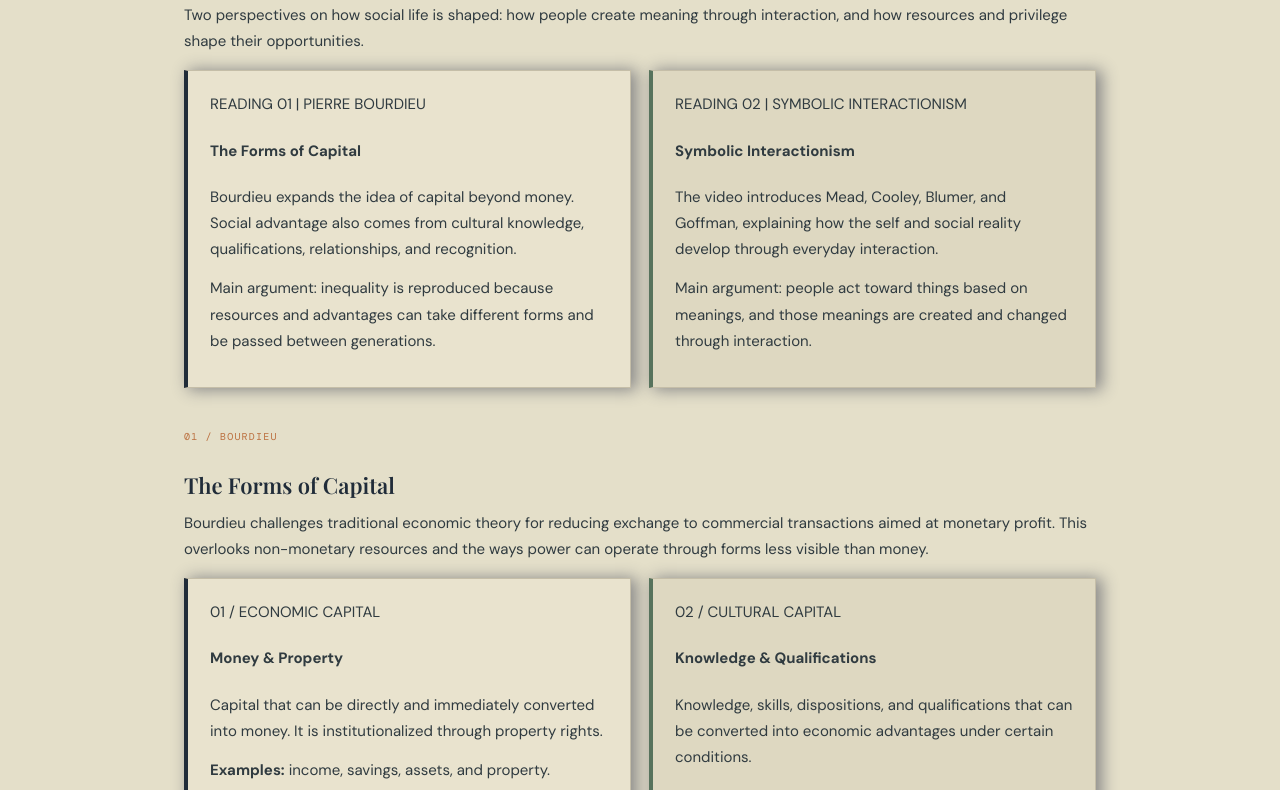
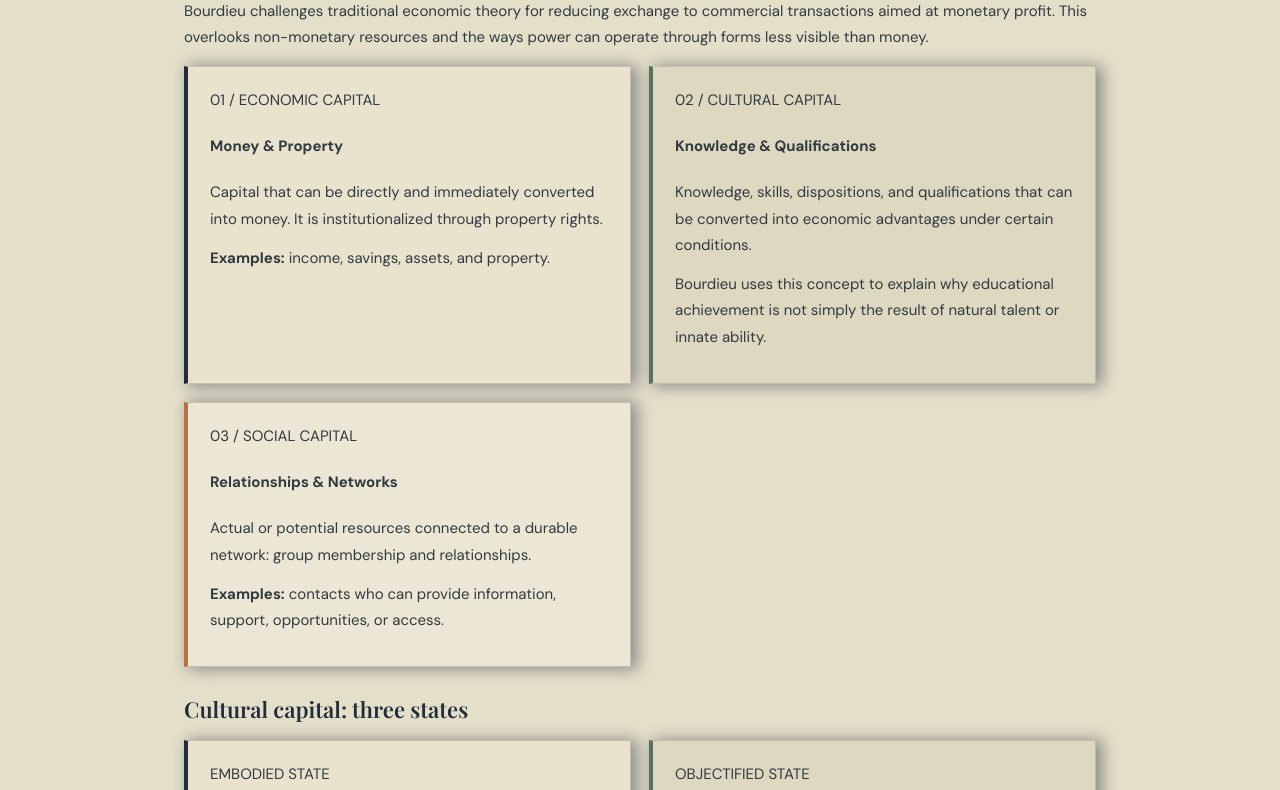
Before and after one commit to c-rieg/SOCY100-UDL, a plain HTML site: page readings.html in a window 1280 px wide. Shown: the part 187-977 px from the top of the page. Drawn offline with nearby package versions, Linux system fonts and the light colour scheme.

Commit message:
[TASK] finsh

```diff
--- a/readings.html
+++ b/readings.html
@@ -29,30 +29,7 @@
         </div>
     </nav>
     <main class="container">
-        <section>
-            <div class="sec-n">BOTH READINGS</div>
-            <h1 class="page-title">Bourdieu and Interactionism</h1>
-            <p class="page-intro">Two perspectives on how social life is shaped: how people create meaning through
-                interaction, and how resources and privilege shape their opportunities.</p>
-            <div class="row">
-                <article class="card bc">
-                    <div class="card-label">READING 01 | PIERRE BOURDIEU</div>
-                    <h4>The Forms of Capital</h4>
-                    <p>Bourdieu expands the idea of capital beyond money. Social advantage also comes from cultural
-                        knowledge, qualifications, relationships, and recognition.</p>
-                    <p class="key-line">Main argument: inequality is reproduced because resources and advantages can
-                        take different forms and be passed between generations.</p>
-                </article>
-                <article class="card cc">
-                    <div class="card-label">READING 02 | SYMBOLIC INTERACTIONISM</div>
-                    <h4>Symbolic Interactionism</h4>
-                    <p>The video introduces Mead, Cooley, Blumer, and Goffman, explaining how the self and social
-                        reality develop through everyday interaction.</p>
-                    <p class="key-line">Main argument: people act toward things based on meanings, and those meanings
-                        are created and changed through interaction.</p>
-                </article>
-            </div>
-        </section>
+
         <section>
             <div class="sec-n">01 / BOURDIEU</div>
             <h3 class="section-title">The Forms of Capital</h3>
@@ -184,7 +161,7 @@
         </section>
 
     </main>
-    <footer class="footer"><span>SOCY100</span><span>CONTEMPORARY PERSPECTIVES</span></footer>
+  <footer>Rieger UDL Notes</footer>
     <script src="script.js"></script>
 </body>
 
--- a/script.js
+++ b/script.js
@@ -1,5 +1,4 @@
 document.addEventListener("DOMContentLoaded", () => {
-  // 1. Hero Slideshow (runs only on index.html)
   const slides = document.querySelectorAll(".slide");
   const dotsBox = document.getElementById("dots");
   if (slides.length && dotsBox) {
@@ -23,7 +22,6 @@ document.addEventListener("DOMContentLoaded", () => {
     setInterval(() => showSlide(idx + 1), 5000);
   }
 
-  // 2. Who's Who Carousel Buttons (runs only on index.html)
   const strip = document.getElementById("strip");
   const prevBtn = document.querySelector(".arr.l");
   const nextBtn = document.querySelector(".arr.r");
@@ -32,7 +30,6 @@ document.addEventListener("DOMContentLoaded", () => {
     nextBtn.addEventListener("click", () => strip.scrollBy({ left: 240, behavior: "smooth" }));
   }
 
-  // 3. Bourdieu Four Forms of Capital Tabs (runs only on bourdieu.html)
   const tabWrap = document.getElementById("tabs");
   if (tabWrap) {
     const buttons = tabWrap.querySelectorAll("button");
@@ -47,7 +44,6 @@ document.addEventListener("DOMContentLoaded", () => {
     });
   }
 
-  // 4. Quiz Logic (runs only on quiz.html)
   const qEl = document.getElementById("q");
   if (qEl) {
     const questions = [
@@ -89,7 +85,7 @@ document.addEventListener("DOMContentLoaded", () => {
           "By keeping front stage and back stage separate"
         ],
         ans: 1,
-        why: "Habitus connects macro social structures to micro everyday practices—and our actions can reproduce or transform structures."
+        why: "Habitus connects macro social structures to micro everyday practices-and our actions can reproduce or transform structures."
       },
       {
         q: "Accents, posture, tastes, and skills that become a permanent part of your mind and body are which state of cultural capital?",
@@ -112,7 +108,7 @@ document.addEventListener("DOMContentLoaded", () => {
           "Practice, Performance, Perception"
         ],
         ans: 1,
-        why: "Weber's three dimensions of stratification are Property (class), Prestige (status), and Power (party)."
+        why: "Weber's three dimensions of stratification are Paper (class), Prestige (status), and Power (party)."
       }
     ];
 
```
Also changed, not shown: bourdieu.html (+1 -1 lines), goffman.html (+1 -1 lines), index.html (+2 -5 lines), macro.html (+1 -1 lines), quiz.html (+1 -1 lines), symbolic.html (+2 -2 lines).
